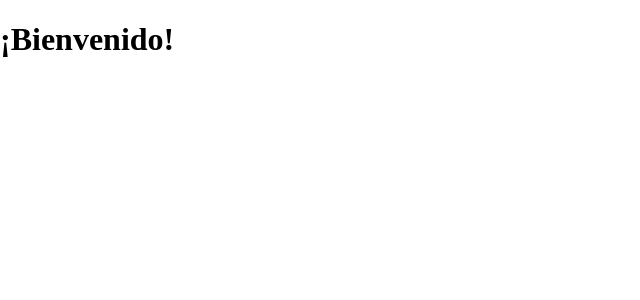
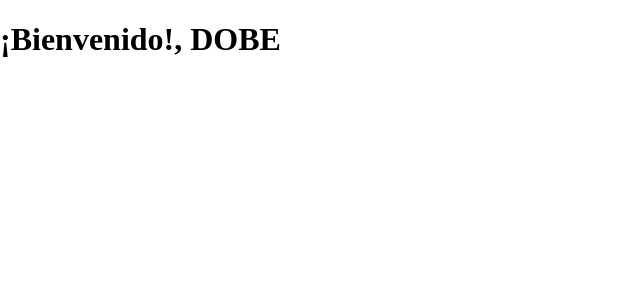
Before and after one commit to D-0BE/appGlobalGemba, a React (Vite) app in the folder front/appGlobalGemba/: page / in a window 1280 px wide. Shown: the top 300 px of the page, without its empty margins (0-640 px from the left). Built offline with nearby package versions, Linux system fonts and the light colour scheme.

Commit message:
COMMIT PRUEBA

```diff
--- a/front/appGlobalGemba/src/components/Dashboard.jsx
+++ b/front/appGlobalGemba/src/components/Dashboard.jsx
@@ -2,7 +2,7 @@ import "./Dashboard.css"
 
 function Dashboard(){
     return (
-        <h1>¡Bienvenido!</h1>
+        <h1>¡Bienvenido!, DOBE</h1>
     )
 }
 
```
